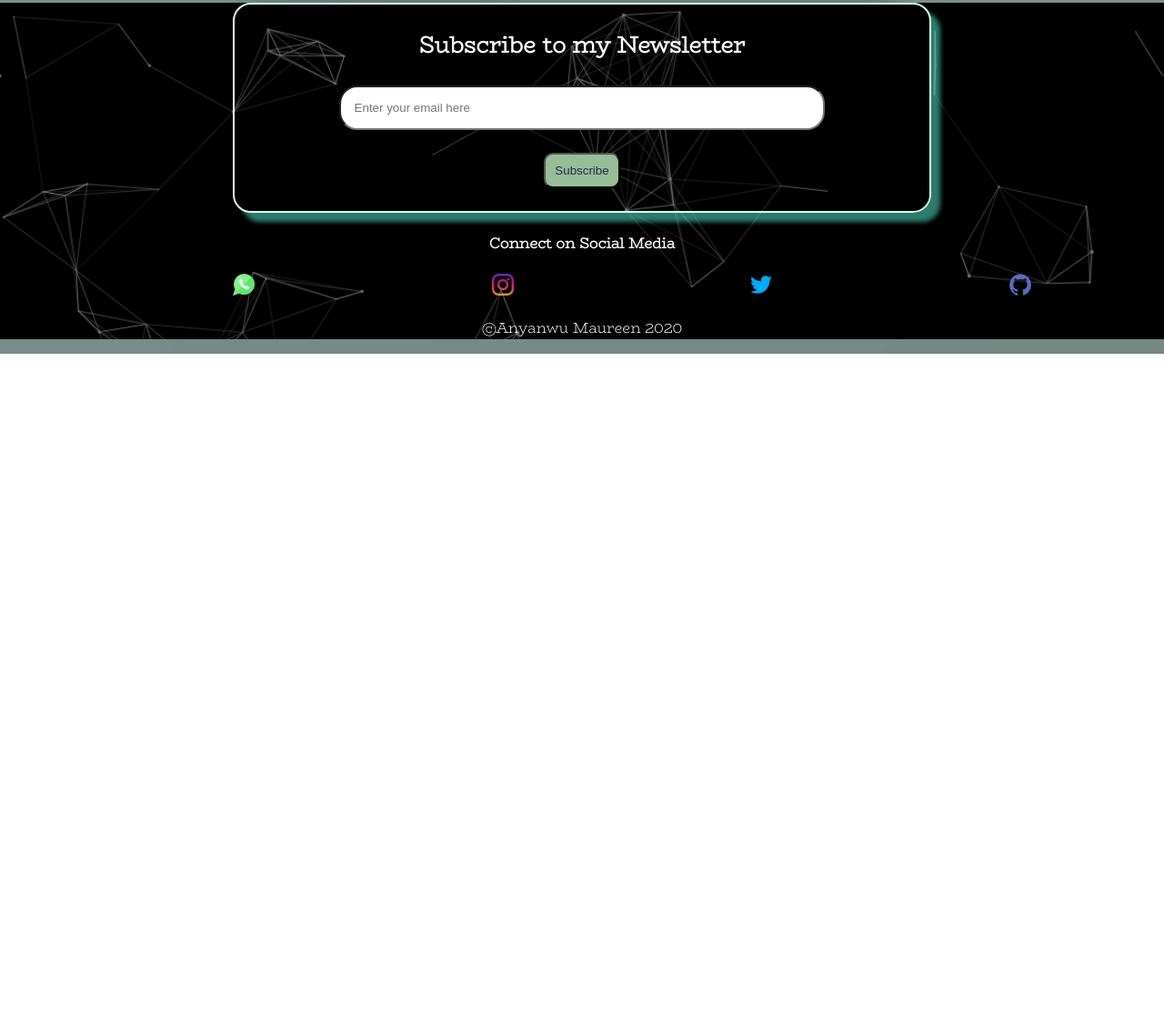
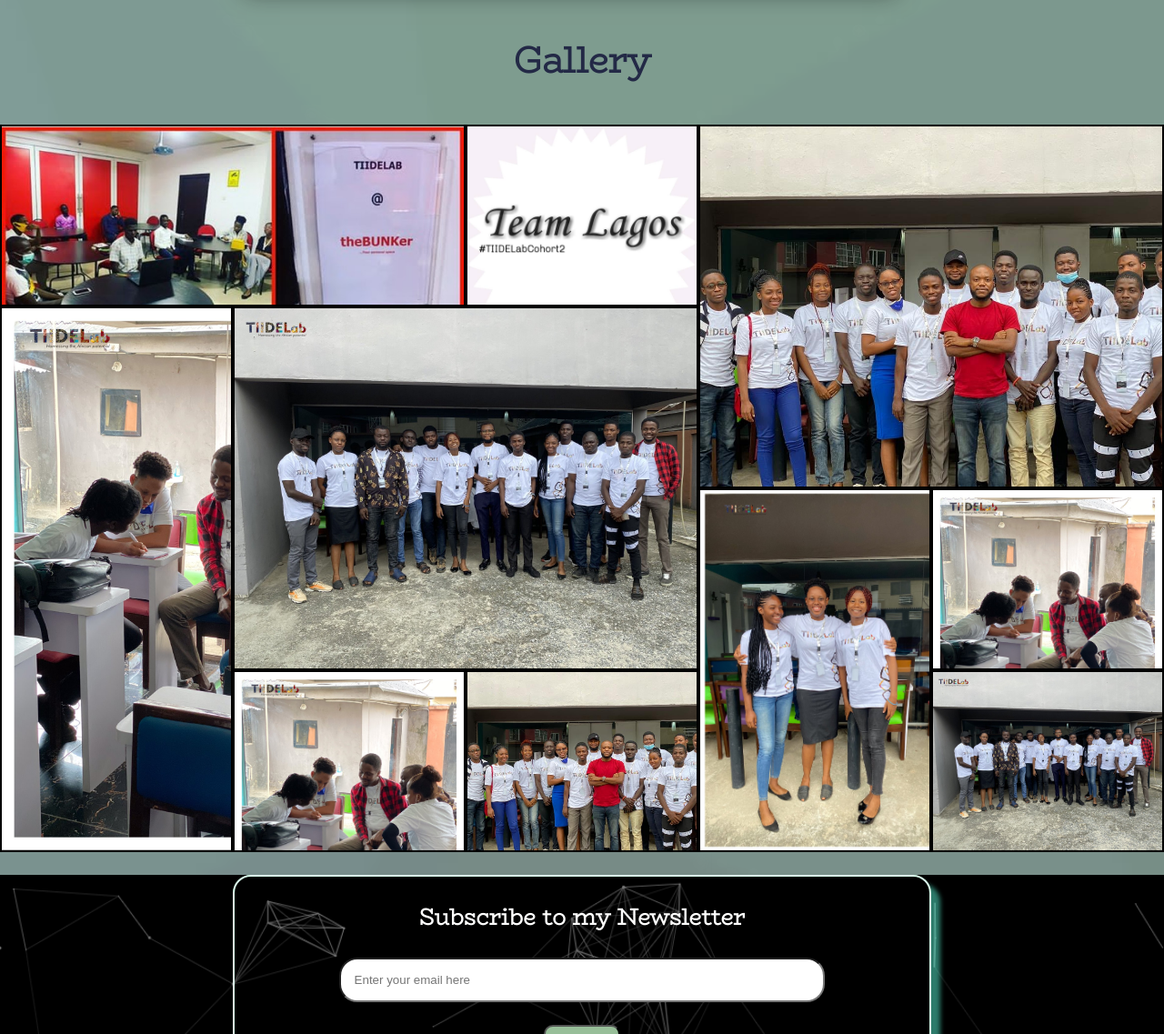
Before and after one commit to maura-dev/My-Portfolio, a plain HTML site: page index.html in a window 1280 px wide. Shown: the part 5602-6739 px from the top of the page at 91% size. Before the commit the page ends 5991 px from the top, so only its background shows below. Drawn offline with Linux system fonts and the light colour scheme.

Commit message:
added gallery

```diff
--- a/css/style.css
+++ b/css/style.css
@@ -6,10 +6,6 @@ html,body{
 	scroll-behavior: smooth;
 	margin: 0;
 	padding: 0;
-}
-
-.about, .Projects, .contact{
-	width: 100%;
 }
 
 /*Font used*/
@@ -496,6 +492,96 @@ h4{
 	margin:auto;
 }
 
+
+/*Styling my masonry grid*/
+.grid{
+	 display: grid;
+	 grid-template-columns: repeat(5, 1fr);
+	 grid-template-rows: repeat(4, 1fr);
+}
+
+.grid-items img{
+	display: none;
+}
+
+.one{
+	grid-column:1/span 2;
+	grid-row: 1/ span 1;
+	border: 2px solid black;
+	height:200px;
+	background-image: url("../images/img3.jpg");
+	background-size: cover;
+}
+
+.two{
+	grid-row:2/span 3;
+	border: 2px solid black;
+	background-image: url("../images/img2.jpg");
+	background-size: cover;
+}
+
+.three{
+	grid-column:4/span 6;
+	grid-row:1/span 2;
+	border: 2px solid black;
+	background-image: url("../images/img5.jpg");
+	background-size: cover;
+}
+
+.four{
+	grid-column:3/ span 1;
+	border: 2px solid black;
+	background-image: url("../images/img4.jpg");
+	background-size: cover;
+}
+
+.five{
+	grid-column: 2/ span 2;
+	grid-row:2/ span 2;
+	border: 2px solid black;
+	background-image: url("../images/img1.jpg");
+	background-size: cover;
+}
+
+.six{
+	grid-column: 4/ span 1;
+	grid-row:3/ span 2;
+	border: 2px solid black;
+	background-image: url("../images/img6.jpg");
+	background-size: cover;
+}
+
+.seven{
+	grid-column:5/span 1;
+	grid-row:3/span 1;
+	border: 2px solid black;
+	background-image: url("../images/img2.jpg");
+	background-size: cover;
+}
+
+.eight{
+	grid-column: 5/ span 1;
+	grid-row: 4/ span 1;
+	border: 2px solid black;
+	background-image: url("../images/img1.jpg");
+	background-size: cover;
+}
+
+.nine{
+	grid-column: 2/ span 1;
+	grid-row: 4/ span 1;
+	border: 2px solid black;
+	background-image: url("../images/img2.jpg");
+	background-size: cover;
+}
+
+.ten{
+	grid-column: 3/ span 1;
+	grid-row: 4/ span 1;
+	border: 2px solid black;
+	background-image: url("../images/img5.jpg");
+	background-size: cover;
+}
 /*Styling my contact form*/
 .contactMe{
 	background-color: #fffffe;
--- a/index.html
+++ b/index.html
@@ -248,6 +248,25 @@
 
 	<hr><!--Adding An Horizontal Rule Line-->
 
+	<div>
+		<h3>Gallery</h3>
+
+		<div class="grid">
+			<div class="grid-items, one"></div>
+			<div class="grid-items, two"></div>
+			<div class="grid-items, three"></div>
+			<div class="grid-items, four"></div>
+			<div class="grid-items, five"></div>
+			<div class="grid-items, six"></div>
+			<div class="grid-items, seven"></div>
+			<div class="grid-items, eight"></div>
+			<div class="grid-items, nine"></div>
+			<div class="grid-items, ten"></div>
+		</div>
+	</div>
+
+	<br>
+
 	<!--Footer-->
 	<footer>
 		<!--Newsletter Section-->
```
Also changed, not shown: images/IMG-20200821-WA0020.jpg (added), images/img1.jpg (added), images/img2.jpg (added), images/img3.JPG (added), images/img4.jpg (added), images/img5.jpg (added), images/img6.jpg (added).
